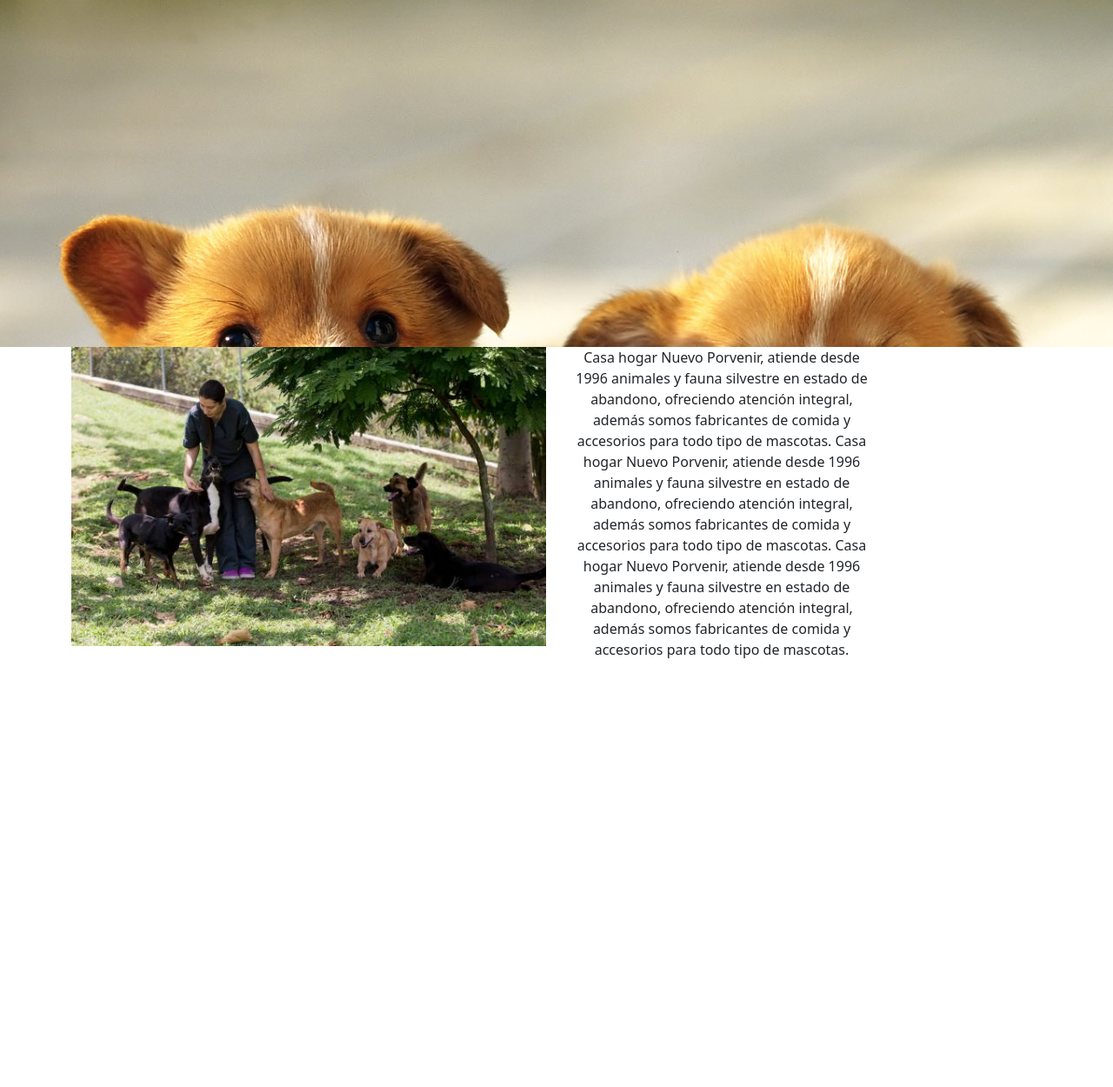
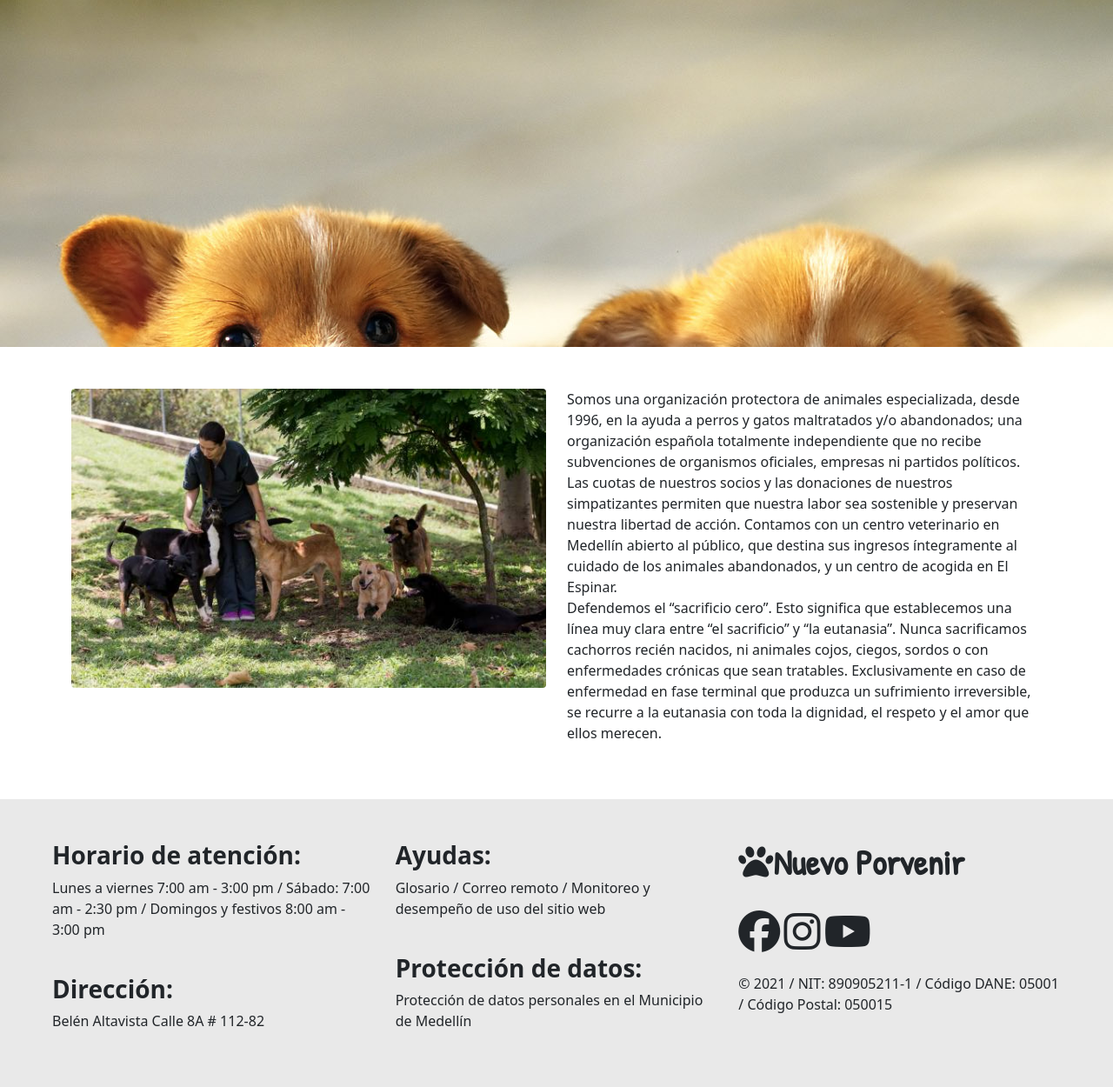
Before and after one commit to yohansebastian/casahogar, a CodeIgniter 4 app: the page made by app/Views/bienvenida.php in a window 1280 px wide. Shown: the part 880-2130 px from the top of the page at 87% size. Before the commit the page ends 1637 px from the top, so only its background shows below. Run offline with PHP 8.4 and a stand-in for CodeIgniter, Linux system fonts and the light colour scheme; the template is opened without the code that fills it, so the values that code supplies are empty; some libraries are stand-ins or nearby versions; some web fonts are replaced.

Commit message:
Se agrega pie de pagina

```diff
--- a/app/Config/App.php
+++ b/app/Config/App.php
@@ -23,7 +23,8 @@ class App extends BaseConfig
      *
      * @var string
      */
-    public $baseURL = 'http://localhost:8081/casahogar';
+    // public $baseURL = 'http://localhost:8081/casahogar';
+    public $baseURL = 'http://localhost:8080/casahogar';
 
     /**
      * --------------------------------------------------------------------------
--- a/app/Views/bienvenida.php
+++ b/app/Views/bienvenida.php
@@ -131,22 +131,58 @@
 	<section class="fondoAplicacion">
 	</section>
 	<section>
-		<div class="container">
-			<div class="row d-flex justify-content-start">
-				<div class="col col-6">
-					<img src="<?= base_url('public/img/refugio.jpg') ?>" class="img-fluid w-100">
+		<div class="container mb-5">
+			<div class="row mt-5">
+				<div class="col-12 col-md-6">
+					<img src="<?= base_url('public/img/refugio.jpg') ?>" class="img-fluid w-100 rounded">
 				</div>
-				<div class="col-4 text-center">
+				<div class="col-12 col-md-6 align-self-center">
 					<p>
-					Casa hogar Nuevo Porvenir, atiende desde 1996 animales y fauna silvestre en estado de  abandono, ofreciendo atención integral, además somos fabricantes de comida y accesorios para todo tipo de mascotas.
-					Casa hogar Nuevo Porvenir, atiende desde 1996 animales y fauna silvestre en estado de  abandono, ofreciendo atención integral, además somos fabricantes de comida y accesorios para todo tipo de mascotas.
-					Casa hogar Nuevo Porvenir, atiende desde 1996 animales y fauna silvestre en estado de  abandono, ofreciendo atención integral, además somos fabricantes de comida y accesorios para todo tipo de mascotas.
+					Somos una organización protectora de animales especializada, desde 1996, en la ayuda a perros y gatos maltratados y/o abandonados; una organización española totalmente independiente que no recibe subvenciones de organismos oficiales, empresas ni partidos políticos. Las cuotas de nuestros socios y las donaciones de nuestros simpatizantes permiten que nuestra labor sea sostenible y preservan nuestra libertad de acción. Contamos con un centro veterinario en Medellín abierto al público, que destina sus ingresos íntegramente al cuidado de los animales abandonados, y un centro de acogida en El Espinar.
+						<br>
+						Defendemos el “sacrificio cero”. Esto significa que establecemos una línea muy clara entre “el sacrificio” y “la eutanasia”. Nunca sacrificamos cachorros recién nacidos, ni animales cojos, ciegos, sordos o con enfermedades crónicas que sean tratables. Exclusivamente en caso de enfermedad en fase terminal que produzca un sufrimiento irreversible, se recurre a la eutanasia con toda la dignidad, el respeto y el amor que ellos merecen.
 					</p>
 				</div>
 			</div>
 		</div>
 	</section>
 
+	<footer class="fondoDos p-5">
+
+		<div class="container-fluid">
+
+		<div class="row">
+			<div class="col-12 col-md-4">
+				<h3 class="fw-bold">Horario de atención:</h3>
+				<p>Lunes a viernes 7:00 am - 3:00 pm / Sábado: 7:00 am - 2:30 pm / Domingos y festivos 8:00 am - 3:00 pm</p>
+				<br>
+				<h3 class="fw-bold">Dirección:</h3>
+				<p>Belén Altavista Calle 8A # 112-82 </p>
+			</div>
+
+			<div class="col-12 col-md-4">
+				<h3 class="fw-bold">Ayudas:</h3>
+				<p>Glosario / Correo remoto  /  Monitoreo y desempeño de uso del sitio web</p>
+				<br>
+				<h3 class="fw-bold">Protección de datos:</h3>
+				<p>Protección de datos personales en el Municipio de Medellín </p>
+			</div>
+
+			<div class="col-12 col-md-4">
+				<h1 class="fw-bold fuente"><span><i class="fas fa-paw"></i></span>Nuevo Porvenir</h1>
+				<br>
+				<i class="fab fa-facebook fa-3x"></i>
+				<i class="fab fa-instagram fa-3x"></i>
+				<i class="fab fa-youtube fa-3x"></i>
+				<br>
+				<p class="mt-4">© 2021 / NIT: 890905211-1 / Código DANE: 05001 / Código Postal: 050015</p>
+
+			</div>
+		</div>
+
+		</div>
+
+	</footer>
 	<script src="https://cdn.jsdelivr.net/npm/bootstrap@5.1.1/dist/js/bootstrap.bundle.min.js"
 		integrity="sha384-/bQdsTh/da6pkI1MST/rWKFNjaCP5gBSY4sEBT38Q/9RBh9AH40zEOg7Hlq2THRZ" crossorigin="anonymous">
 	</script>
--- a/public/styles/estilos.css
+++ b/public/styles/estilos.css
@@ -18,3 +18,6 @@
     background-attachment: fixed;
     height: 400px;
 }
+.fondoDos{
+    background-color: #e9e9e9;
+}
```
